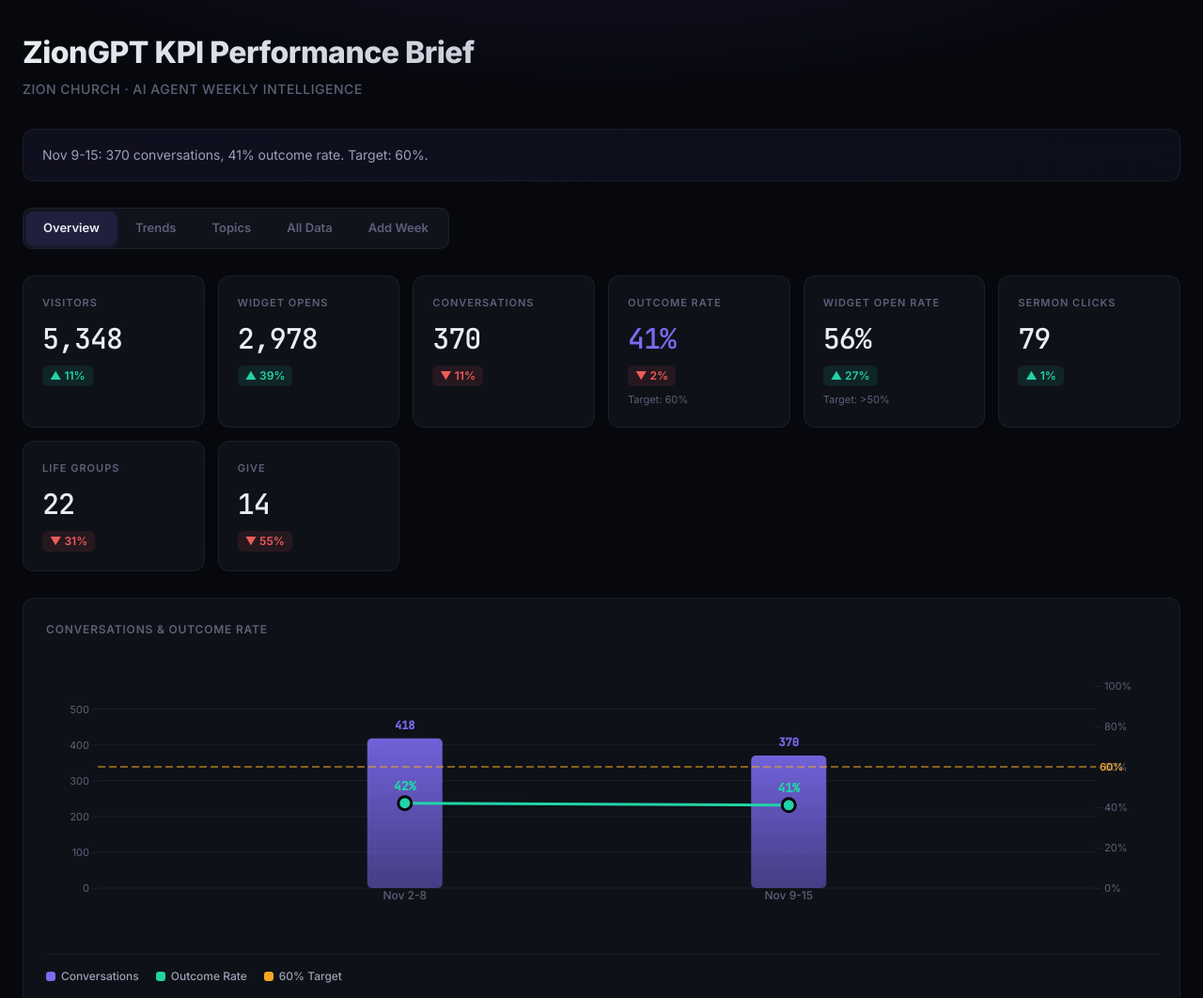
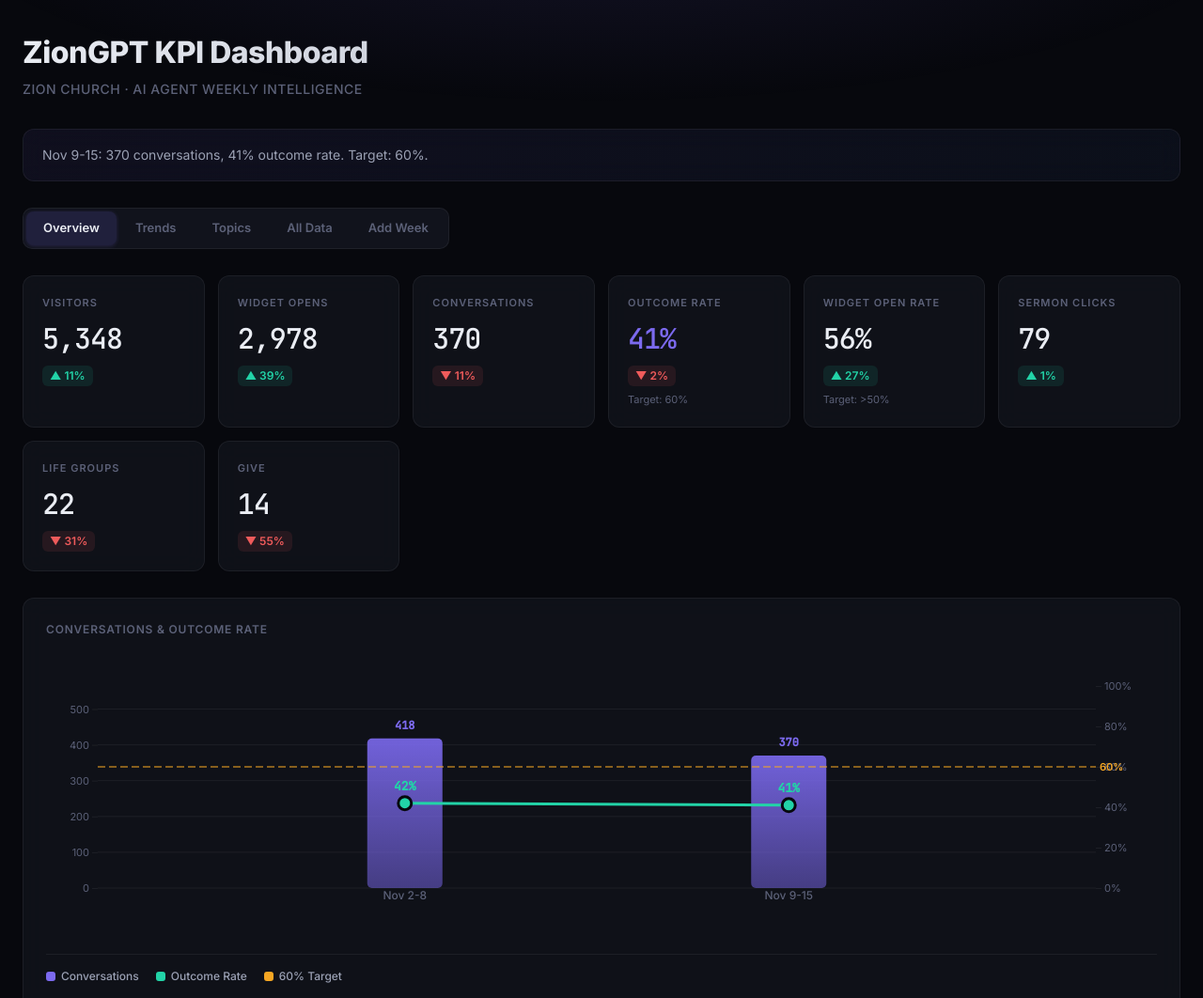
Before and after one commit to SidneyMadisonPrescott-MBA/TARS-Analytics-Tracker, a website: page index.html in a window 1280 px wide. Shown: the top 1062 px of the page at 94% size. Drawn offline with nearby package versions, Linux system fonts and the light colour scheme.

Commit message:
Rename to ZionGPT KPI Dashboard
Co-Authored-By: Claude Opus 4.6 <noreply@anthropic.com>
Claude-Session: https://claude.ai/code/session_01Wt8VtcKG2Dk8NqFf3xcdnN

```diff
--- a/index.html
+++ b/index.html
@@ -3,7 +3,7 @@
 <head>
 <meta charset="UTF-8">
 <meta name="viewport" content="width=device-width, initial-scale=1.0">
-<title>ZionGPT KPI Performance Brief</title>
+<title>ZionGPT KPI Dashboard</title>
 <script src="https://cdn.jsdelivr.net/npm/d3@7"></script>
 <link href="https://fonts.googleapis.com/css2?family=Inter:wght@400;500;600;700;800&family=JetBrains+Mono:wght@500&display=swap" rel="stylesheet">
 <style>
@@ -129,7 +129,7 @@ tr:hover td { background: rgba(124,106,239,0.04); }
 <body>
 <div class="wrap">
   <div class="header">
-    <h1>ZionGPT KPI Performance Brief</h1>
+    <h1>ZionGPT KPI Dashboard</h1>
     <div class="sub">Zion Church &middot; AI Agent Weekly Intelligence</div>
   </div>
   <div class="banner" id="takeaway"></div>
```
